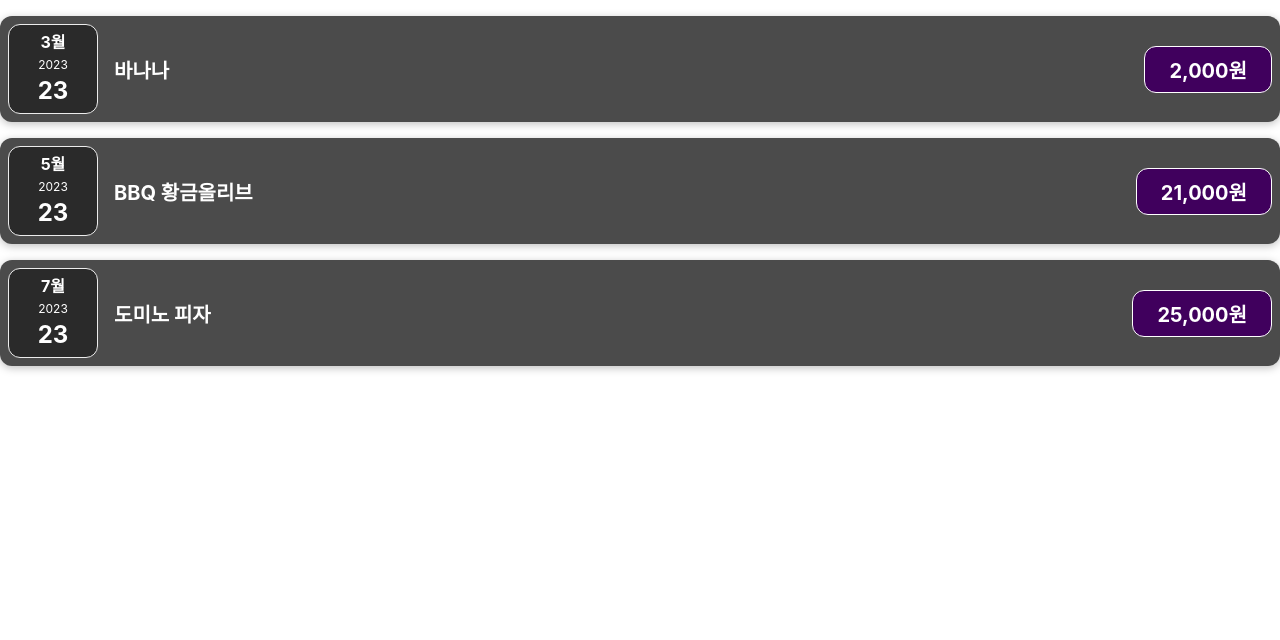
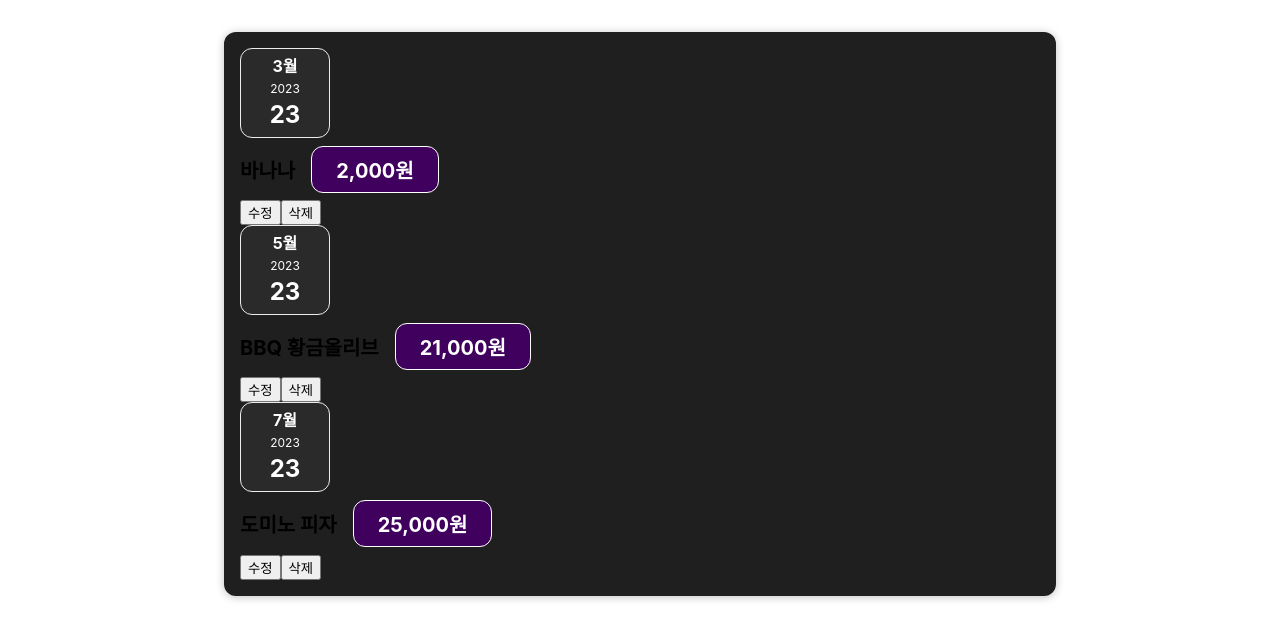
Before and after one commit to Jia0206/react-basic-study202310, a React (Create React App) app: page / in a window 1280 px wide. Shown: the top 640 px of the page. Built offline with nearby package versions, Linux system fonts and the light colour scheme.

Commit message:
6.useState 기초

```diff
--- a/src/App.js
+++ b/src/App.js
@@ -2,6 +2,7 @@
 import './App.css';
 // import expenses from './components/Expenses';
 import Expenses from './components/Expenses';
+// import Hello from './components/Hello';
 
 const App = () => {
   //지출 항목 객체 배열
@@ -24,6 +25,8 @@
     },
   ];
 
+  console.log('App 실행!');
+
   return (
     <>
       <Expenses items={expenses} />
--- a/src/components/ExpenseItem.js
+++ b/src/components/ExpenseItem.js
@@ -1,14 +1,17 @@
-import React from 'react';
+import React, { useState } from 'react';
+//css 로딩
 import './ExpenseItem.css';
 import ExpenseDate from './ExpenseDate';
+import Card from './UI/Card';
 
 const ExpenseItem = ({ title, price: propsPrice, date }) => {
-  // console.log(props);
-
-  // const price = 99999;
-  // const expenseDate = date;
-  // const expenseTitle = title;
-  // const expensePrice = propsPrice;
+  // let itemTitle = title;
+  // 값이 변경되어 화면에 반영되어야 하는 값들은
+  // useState 훅을 통해 상태변수로 관리한다.
+  // useState는 배열을 리턴하는데
+  // 첫번째 요소는 관리할 상태값
+  // 두번째 요소는 상태값을 변경하는 setter 함수
+  const [itemTitle, setItemTitle] = useState(title);
 
   // 1자리 숫자를 2자리수로 변환하는 함수
   const make2digit = (text) => {
@@ -27,14 +30,43 @@
   // 숫자를 원화 표기법으로 바꾸기
   const formattedPrice = new Intl.NumberFormat('ko-KR').format(propsPrice);
 
+  const clickHandler = (e) => {
+    // itemTitle = '안뇽';
+    // console.log(itemTitle);
+
+    //state로 관리하는 변수는 반드시 setter로 변경하셔야 합니다.
+    // setItemTitle((snapshot) => {
+    //   console.log(`snapshot: ${snapshot}`);
+    //   //메롱이 새로운 값이 되며 기존 스냅샷과 다를 경우
+    //   //화면을 리렌더링하고 같을 경우 리렌더링 하지 않는다.
+    //   return '메롱';
+    // });
+
+    setItemTitle('메롱');
+  };
+
   return (
-    <div className='expense-item'>
+    <Card className='expense-item'>
       <ExpenseDate date={date} />
       <div className='expense-item__description'>
-        <h2>{title}</h2>
+        <h2>{itemTitle}</h2>
         <div className='expense-item__price'>{formattedPrice}원</div>
       </div>
-    </div>
+      <button
+        id='btn'
+        onClick={clickHandler}
+      >
+        수정
+      </button>
+      <button
+        id='btn'
+        onClick={(e) => {
+          console.log('삭제!');
+        }}
+      >
+        삭제
+      </button>
+    </Card>
   );
 };
 
--- /dev/null
+++ b/src/components/Expenses.css
@@ -0,0 +1,9 @@
+.expenses {
+  padding: 1rem;
+  background-color: rgb(31, 31, 31);
+  margin: 2rem auto;
+  width: 50rem;
+  max-width: 95%;
+  border-radius: 12px;
+  box-shadow: 0 1px 8px rgba(0, 0, 0, 0.25);
+}
--- a/src/components/Expenses.js
+++ b/src/components/Expenses.js
@@ -1,6 +1,6 @@
 import React from 'react';
 import ExpenseItem from './ExpenseItem';
-
+import './Expenses.css';
 const Expenses = ({ items: expenses }) => {
   return (
     <div className='expenses'>
--- /dev/null
+++ b/src/components/UI/Card.css
@@ -0,0 +1,4 @@
+.card {
+  border-radius: 12px;
+  box-shadow: 0 1px 8px rgba(0, 0, 0, 0.25);
+}
--- /dev/null
+++ b/src/components/UI/Card.js
@@ -0,0 +1,9 @@
+import React from 'react';
+import './Card.css';
+
+const Card = ({ children, className }) => {
+  const madeClass = 'card' + className;
+  return <div className={madeClass}>{children}</div>;
+};
+
+export default Card;
```
Also changed, not shown: src/components/Hello.js (added, +18 -0 lines), .eslintrc.json.
